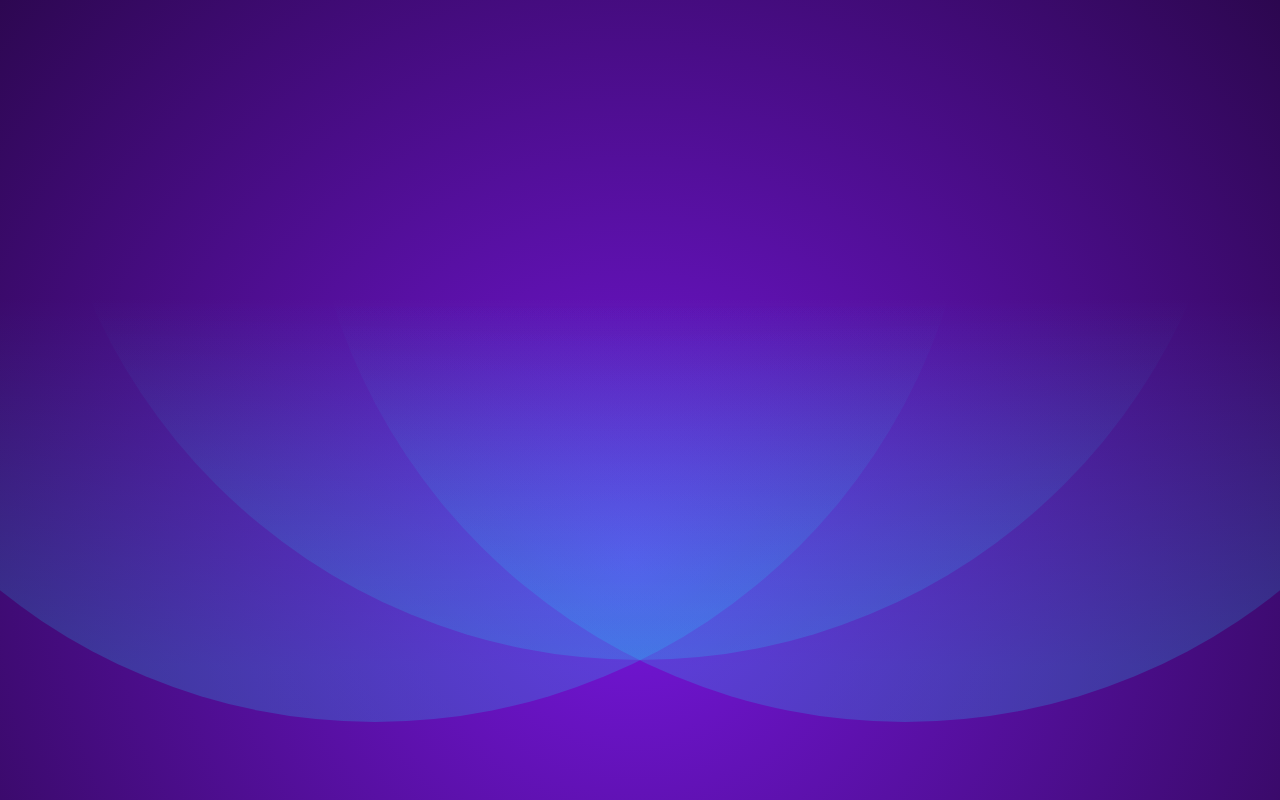
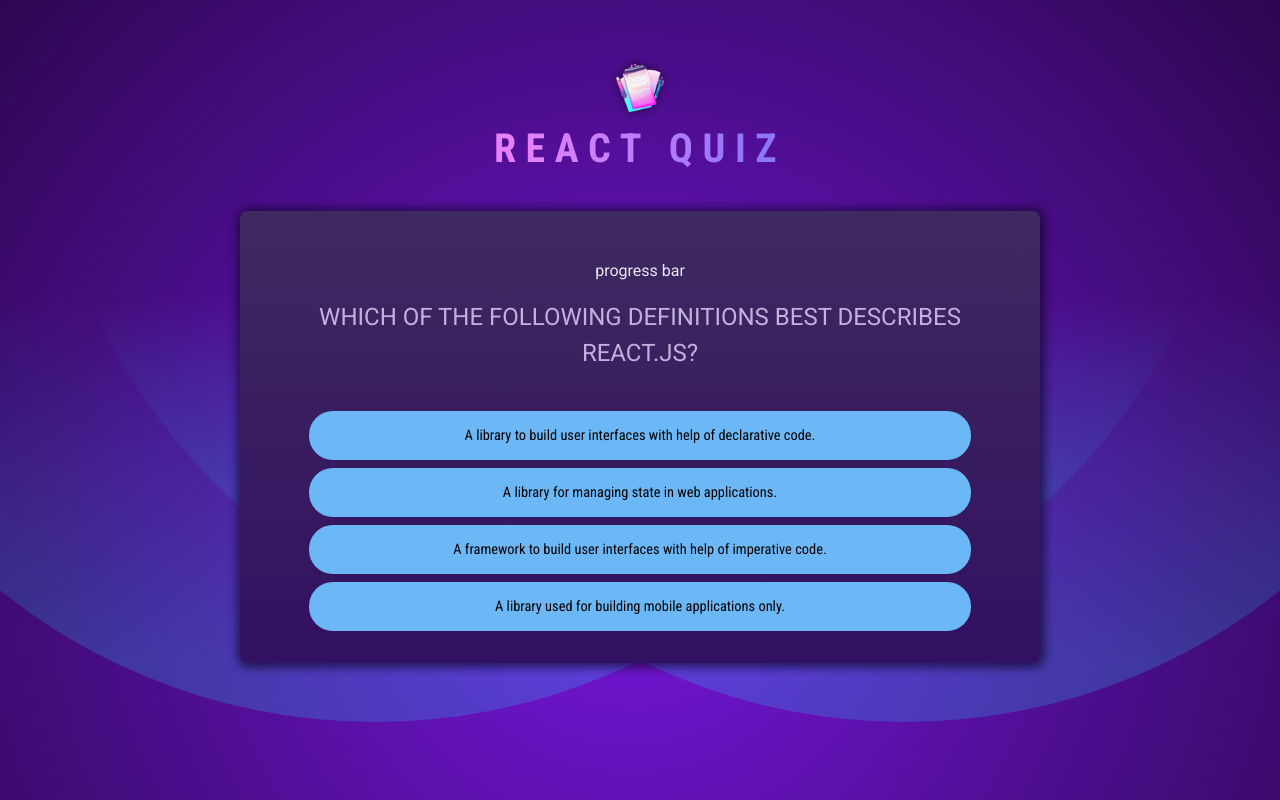
Before and after one commit to PomiHD/ReactQuizApp-Practice, a React (Vite) app: page / in a window 1280 px wide. Built offline with nearby package versions, Linux system fonts and the light colour scheme.

Commit message:
193. Deriving Values, Outputting Questions & Registering Answers

```diff
--- a/src/App.tsx
+++ b/src/App.tsx
@@ -1,3 +1,12 @@
-function App() {}
+import Header from "./components/Header.tsx";
+import Quiz from "./components/Quiz.tsx";
+
+function App() {
+  return (
+    <Header>
+      <Quiz />
+    </Header>
+  );
+}
 
 export default App;
--- /dev/null
+++ b/src/components/Header.tsx
@@ -0,0 +1,13 @@
+import LogoImg from "../assets/quiz-logo.png";
+
+export default function Header({ children }) {
+  return (
+    <>
+      <header>
+        <img src={LogoImg} alt={"quiz logo"} />
+        <h1> React Quiz</h1>
+      </header>
+      <section>{children}</section>
+    </>
+  );
+}
--- /dev/null
+++ b/src/components/Quiz.tsx
@@ -0,0 +1,47 @@
+import QUESTIONS from "../questions.ts";
+import { useState } from "react";
+export default function Quiz() {
+  const [userAnswers, setUserAnswers] = useState([]);
+  const activeQuestionIndex = userAnswers.length;
+  function handleSelectAnswer(selectedAnswer: string) {
+    setUserAnswers((prevUserAnswers) => {
+      return [...prevUserAnswers, selectedAnswer];
+    });
+  }
+  return (
+    <>
+      <main>
+        {activeQuestionIndex < QUESTIONS.length ? (
+          <div id={"quiz"}>
+            <p>progress bar</p>
+            <div id={"question"}>
+              <h2 id={"question-overview"}>
+                {QUESTIONS[activeQuestionIndex].text}
+              </h2>
+              <ul id={"answers"}>
+                {QUESTIONS[activeQuestionIndex].answers.map((answers) => (
+                  <li key={answers} className={"answer"}>
+                    <button onClick={() => handleSelectAnswer(answers)}>
+                      {answers}
+                    </button>
+                  </li>
+                ))}
+              </ul>
+            </div>
+          </div>
+        ) : (
+          <div id={"question"}>
+            <div>overview</div>
+            <ul id={"answers"}>
+              {userAnswers.map((answer, index) => (
+                <li key={index} className={"answer"}>
+                  {answer}
+                </li>
+              ))}
+            </ul>
+          </div>
+        )}
+      </main>
+    </>
+  );
+}
--- /dev/null
+++ b/src/questions.ts
@@ -0,0 +1,72 @@
+export default [
+  {
+    id: "q1",
+    text: "Which of the following definitions best describes React.js?",
+    answers: [
+      "A library to build user interfaces with help of declarative code.",
+      "A library for managing state in web applications.",
+      "A framework to build user interfaces with help of imperative code.",
+      "A library used for building mobile applications only.",
+    ],
+  },
+  {
+    id: "q2",
+    text: "What purpose do React hooks serve?",
+    answers: [
+      "Enabling the use of state and other React features in functional components.",
+      "Creating responsive layouts in React applications.",
+      "Handling errors within the application.",
+      "Part of the Redux library for managing global state.",
+    ],
+  },
+  {
+    id: "q3",
+    text: "Can you identify what JSX is?",
+    answers: [
+      "A JavaScript extension that adds HTML-like syntax to JavaScript.",
+      "A JavaScript library for building dynamic user interfaces.",
+      "A specific HTML version that was explicitly created for React.",
+      "A tool for making HTTP requests in a React application.",
+    ],
+  },
+  {
+    id: "q4",
+    text: "What is the most common way to create a component in React?",
+    answers: [
+      "By defining a JavaScript function that returns a renderable value.",
+      "By defining a custom HTML tag in JavaScript.",
+      "By creating a file with a .jsx extension.",
+      'By using the "new" keyword followed by the component name.',
+    ],
+  },
+  {
+    id: "q5",
+    text: 'What does the term "React state" imply?',
+    answers: [
+      "An object in a component that holds values and may cause the component to render on change.",
+      "The lifecycle phase a React component is in.",
+      "The overall status of a React application, including all props and components.",
+      "A library for managing global state in React applications.",
+    ],
+  },
+  {
+    id: "q6",
+    text: "How do you typically render list content in React apps?",
+    answers: [
+      "By using the map() method to iterate over an array of data and returning JSX.",
+      "By using the for() loop to iterate over an array of data and returning JSX.",
+      "By using the forEach() method to iterate over an array of data and returning JSX.",
+      "By using the loop() method to iterate over an array of data and returning JSX.",
+    ],
+  },
+  {
+    id: "q7",
+    text: "Which approach can NOT be used to render content conditionally?",
+    answers: [
+      "Using a the #if template syntax.",
+      "Using a ternary operator.",
+      "Using the && operator.",
+      "Using an if-else statement.",
+    ],
+  },
+];
```
